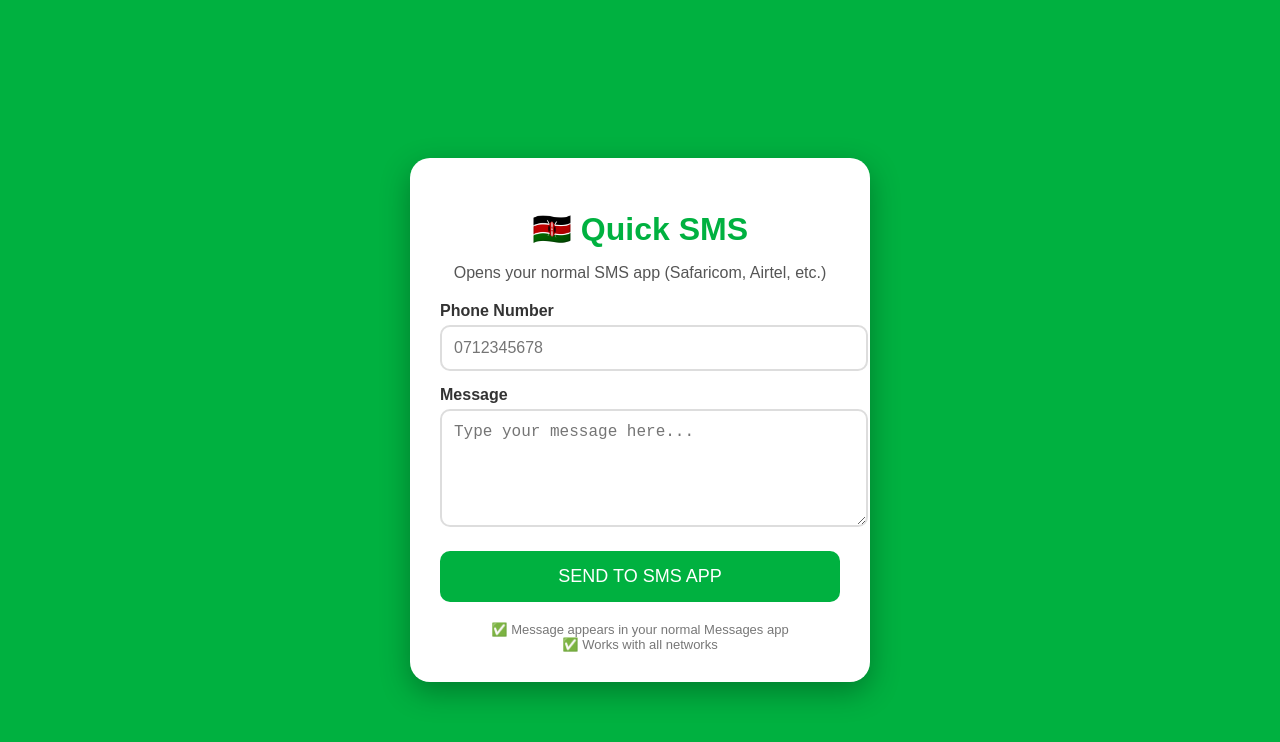
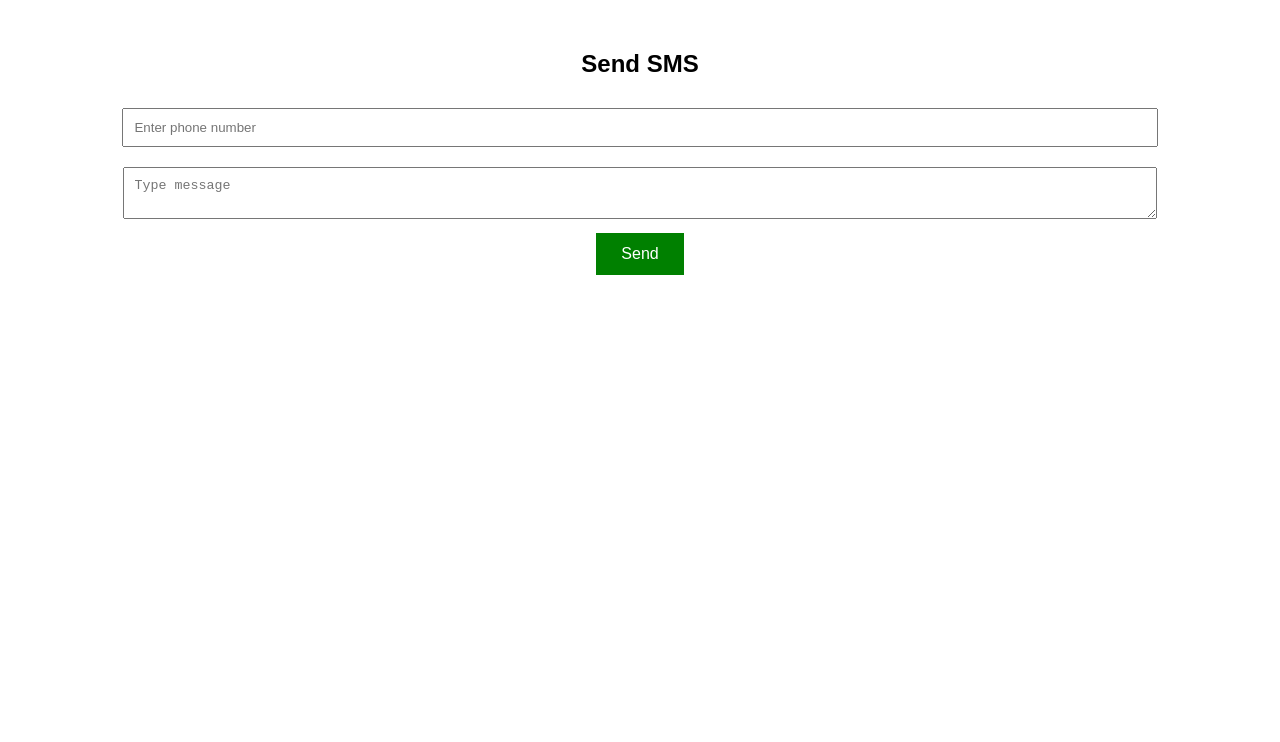
Before and after one commit to sharperloans-doteric/sms, a plain HTML site: page index.html in a window 1280 px wide. Drawn offline with Linux system fonts and the light colour scheme.

Commit message:
Update index.html

```diff
--- a/index.html
+++ b/index.html
@@ -1,51 +1,54 @@
+<!DOCTYPE html>
+<html>
+<head>
+<meta name="viewport" content="width=device-width, initial-scale=1">
+<title>SMS Sender</title>
 
+<style>
+body{
+font-family: Arial;
+text-align:center;
+margin-top:50px;
+}
 
-<!DOCTYPE html>
-<html lang="en">
-<head>
-    <meta charset="UTF-8">
-    <meta name="viewport" content="width=device-width, initial-scale=1.0">
-    <title>Quick SMS KE</title>
-    <style>
-        body { font-family: Arial, sans-serif; background: #00b140; color: white; margin: 0; padding: 20px; min-height: 100vh; display: flex; align-items: center; justify-content: center; }
-        .box { background: white; color: #333; border-radius: 20px; padding: 30px; width: 100%; max-width: 400px; box-shadow: 0 10px 30px rgba(0,0,0,0.3); }
-        h1 { text-align: center; color: #00b140; margin-bottom: 10px; }
-        p { text-align: center; color: #555; margin-bottom: 20px; }
-        label { display: block; margin: 15px 0 5px; font-weight: bold; }
-        input, textarea { width: 100%; padding: 12px; border: 2px solid #ddd; border-radius: 10px; font-size: 16px; }
-        button { width: 100%; background: #00b140; color: white; border: none; padding: 15px; font-size: 18px; border-radius: 10px; margin-top: 20px; }
-        .note { font-size: 13px; color: #777; text-align: center; margin-top: 20px; }
-    </style>
+input, textarea{
+width:80%;
+padding:10px;
+margin:10px;
+}
+
+button{
+padding:12px 25px;
+background:green;
+color:white;
+border:none;
+font-size:16px;
+}
+</style>
 </head>
+
 <body>
-    <div class="box">
-        <h1>🇰🇪 Quick SMS</h1>
-        <p>Opens your normal SMS app (Safaricom, Airtel, etc.)</p>
 
-        <label>Phone Number</label>
-        <input type="tel" id="number" placeholder="0712345678" maxlength="15">
+<h2>Send SMS</h2>
 
-        <label>Message</label>
-        <textarea id="message" rows="5" placeholder="Type your message here..."></textarea>
+<input type="text" id="phone" placeholder="Enter phone number">
 
-        <button onclick="sendSMS()">SEND TO SMS APP</button>
+<br>
 
-        <div class="note">
-            ✅ Message appears in your normal Messages app<br>
-            ✅ Works with all networks
-        </div>
-    </div>
+<textarea id="message" placeholder="Type message"></textarea>
 
-    <script>
-        function sendSMS() {
-            let num = document.getElementById("number").value.trim();
-            let msg = document.getElementById("message").value.trim();
+<br>
 
-            if (!num) return alert("Enter phone number");
-            if (!msg) return alert("Type a message");
+<button onclick="sendSMS()">Send</button>
 
-            window.location.href = `sms:${num}?body=${encodeURIComponent(msg)}`;
-        }
-    </script>
+<script>
+function sendSMS(){
+let phone = document.getElementById("phone").value;
+let message = document.getElementById("message").value;
+
+window.location.href = "sms:"+phone+"?body="+encodeURIComponent(message);
+}
+</script>
+
 </body>
 </html>
```
